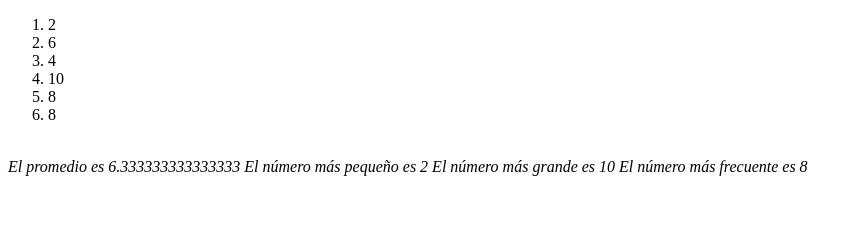
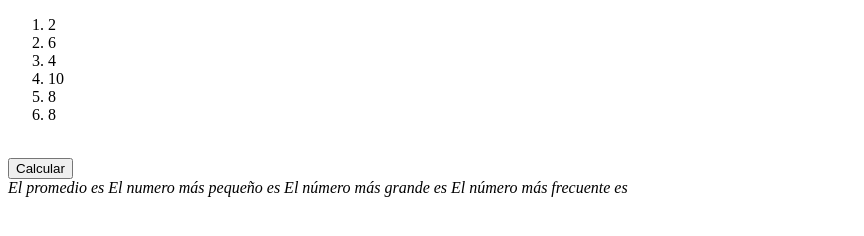
Before and after one commit to AndresHidalgoBabour/tareas, a plain HTML site: page clase-5/tarea4.html in a window 1280 px wide. Shown: the whole page, without its empty margins (0-864 px from the left). Drawn offline with Linux system fonts and the light colour scheme.

Commit message:
modificacion-final-clase-5-tarea-4
Se realizan los cambios finales.

```diff
--- a/clase-5/tarea4.html
+++ b/clase-5/tarea4.html
@@ -10,7 +10,7 @@
 </head>
 <body>
     <div>
-        <ol class = "lista">
+        <ol id="lista">
             <li>2</li>
             <li>6</li>
             <li>4</li>
@@ -19,10 +19,12 @@
             <li>8</li>
         </ol>
         <br>
-        <em id="promedio">El promedio es</em>
-        <em id="mas-chico">El numero más pequeño es</em>
-        <em id="mas-grande">El número más grande es</em>
-        <em id="mas-repetido">El número más frecuente es</em>
+        <button type="button" id="calcular">Calcular</button>
+        <br>
+        <em type="text" id="promedio">El promedio es</em>
+        <em type="text" id="mas-chico">El numero más pequeño es</em>
+        <em type="text" id="mas-grande">El número más grande es</em>
+        <em type="text" id="mas-repetido">El número más frecuente es</em>
     </div>
     <script src='tarea4.js'></script>
 </body>
--- a/clase-5/tarea4.js
+++ b/clase-5/tarea4.js
@@ -1,58 +1,55 @@
-const listaDeNumeros = [];
+let lista = document.querySelectorAll('li');
+let numeros = [];
 
-function convertirArray() {
-    for(let i = 0; i < (document.querySelectorAll('li').length); i++) {
-        listaDeNumeros.push(Number(document.querySelectorAll('li')[i].innerText));
-    }
+for(let i = 0; i < lista.length; i++) {
+        numeros.push(Number(lista[i].textContent));
 }
 
-convertirArray();
-
-function calcularPromedio(){
-    let sumaNumeros = 0;
-    for(let i=0; i<listaDeNumeros.length; i++){
-        sumaNumeros = sumaNumeros + listaDeNumeros[i];
+function calcularPromedio(numeros){
+    let suma = 0
+    for(i=0; i<numeros.length; i++){
+        suma += numeros[i];
     }
-
-    return sumaNumeros / listaDeNumeros.length;
+    return (suma/numeros.length).toFixed(2);
 }
 
-function calcularNumeroMasPequeno(){
-    let numeroMasPequeno = listaDeNumeros[0];
-    for(let i=0; i<listaDeNumeros.length; i++){
-        if(listaDeNumeros[i] < numeroMasPequeno){
-            numeroMasPequeno = listaDeNumeros[i];
+function calcularMasChico(numeros){
+    let menor = numeros[0];
+    for(i=0; i<numeros.length; i++){
+        if(numeros[i] < menor){
+            menor = numeros[i];
         }
     }
-
-    return numeroMasPequeno
+    return menor;
 }
 
-function calcularNumeroMasGrande(){
-    let numeroMasGrande = listaDeNumeros[0];
-    for(let i=0; i<listaDeNumeros.length; i++){
-        if(listaDeNumeros[i] > numeroMasGrande){
-            numeroMasGrande = listaDeNumeros[i];
+function calcularMasGRande(numeros){
+    let mayor = 0;
+    for(i=0; i<numeros.length; i++){
+        if(numeros[i] > mayor){
+            mayor = numeros[i];
         }
     }
-
-    return numeroMasGrande
+    return mayor;
 }
 
-function calacularNumeroMasFrecuente(){
-    let numeroMasFrecuente = 0;
-    for(let i=0; i<listaDeNumeros.length; i++){
-        for(let j = i +1; j < listaDeNumeros.length; j++){
-            if(listaDeNumeros[i]===listaDeNumeros[j]){
-                numeroMasFrecuente = listaDeNumeros[i]
+function calcularMasRepetido(numeros){
+    let masRepetido = 0;
+    for(let i=0; i<numeros.length; i++){
+        for(let j=i+1; j<numeros.length; j++){
+            if(numeros[i]===numeros[j]){
+                masRepetido = numeros[i]
             }
         }
     }
-
-    return numeroMasFrecuente
+    return masRepetido;
 }
 
-document.querySelector('#promedio').innerText = `El promedio es ${calcularPromedio()}`;
-document.querySelector('#mas-chico').innerText = `El número más pequeño es ${calcularNumeroMasPequeno()}`;
-document.querySelector('#mas-grande').innerText = `El número más grande es ${calcularNumeroMasGrande()}`;
-document.querySelector('#mas-repetido').innerText = `El número más frecuente es ${calacularNumeroMasFrecuente()}`;
+document.querySelector('#calcular').onclick = function(){
+document.querySelector('#promedio').textContent = `El promedio es ${calcularPromedio(numeros)};`
+document.querySelector('#mas-chico').textContent = `El número más chico es ${calcularMasChico(numeros)};`
+document.querySelector('#mas-grande').textContent = `El número más grande es ${calcularMasGRande(numeros)};`
+document.querySelector('#mas-repetido').textContent = `El número más repetido es ${calcularMasRepetido(numeros)};`
+
+return false;
+}
```
